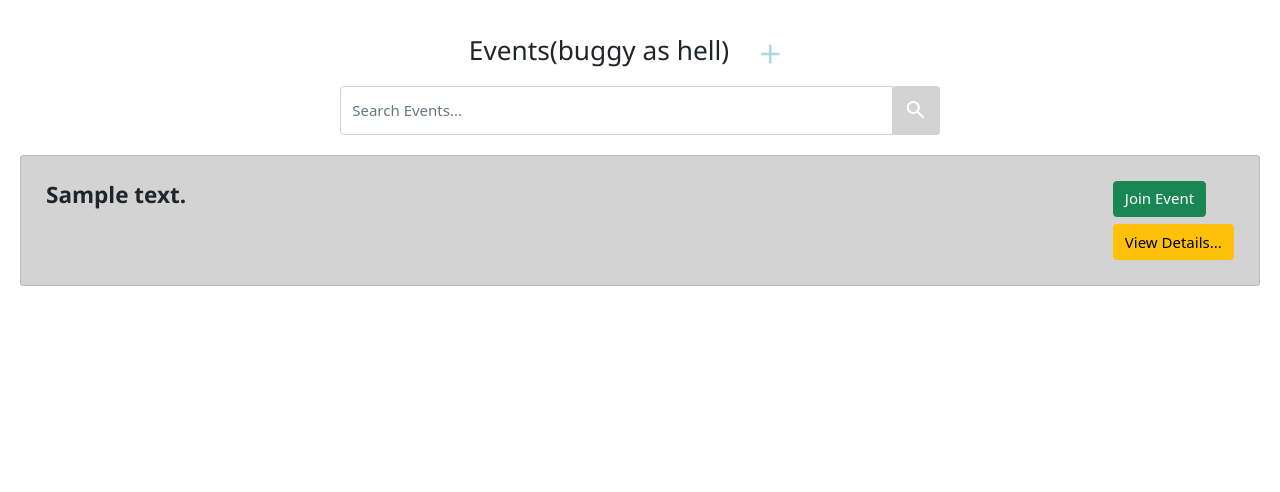
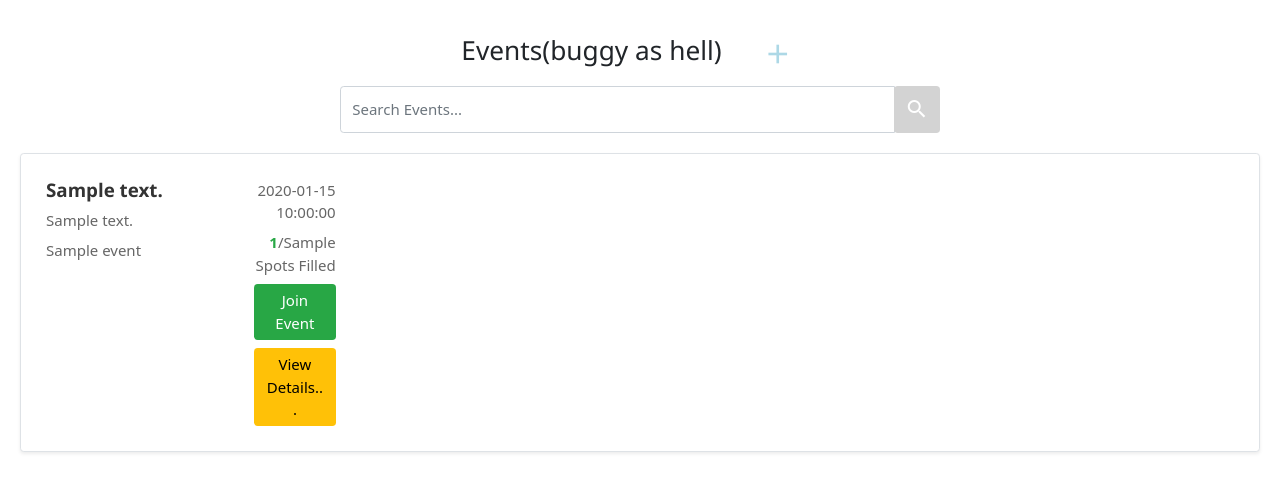
Before and after one commit to jrp9pte/UniMeet_Frontend, a PHP site: page /events_page/events.php in a window 1280 px wide. Shown: the part 66-558 px from the top of the page. Run offline with PHP 8.4, Linux system fonts and the light colour scheme; the visitor is signed in with stand-in values (Sample User, id 1); tables that the repository leaves empty or names only in its code hold one stand-in row (values such as "Sample post").

Commit message:
more changes for events

```diff
--- a/um_site/database/unimeet-db.php
+++ b/um_site/database/unimeet-db.php
@@ -697,10 +697,10 @@
 
 // 38 UpdateClubCategory(club_id, club_category):
 // No sql just use AddclubCategory and RemoveClubCategory
-function updateClubCategory($club_id, $club_category){
-    removeClubCategory($club_id, $club_category);
-    addClubCategory($club_id, $club_category);
-}
+// function updateClubCategory($club_id, $club_category){
+//     removeClubCategory($club_id, $club_category);
+//     addClubCategory($club_id, $club_category);
+// }
 
 //39 UpdateEventCategory(event_id, list_event_category):
 // No sql just use AddEventCategory and RemoveEventCategory
@@ -746,7 +746,16 @@
     $statement->execute();
     $result = $statement->fetch();
     $statement->closeCursor();
-    return $result > 0;
+    return $result[0] > 0;
 }
 
-?>
+function getEventCurrentCapacity($event_id){
+    global $db;
+    $query = "SELECT COUNT(*) FROM reservations WHERE event_id = :event_id";
+    $statement = $db->prepare($query);
+    $statement->bindValue(':event_id', $event_id);
+    $statement->execute();
+    $result = $statement->fetch();
+    $statement->closeCursor();
+    return $result[0];
+}
--- a/um_site/events_page/events.php
+++ b/um_site/events_page/events.php
@@ -40,19 +40,22 @@
 
 <!DOCTYPE html>
 <html>
+
 <head>
     <meta charset="utf-8">
     <meta http-equiv="X-UA-Compatible" content="IE=edge">
     <meta name="viewport" content="width=device-width, initial-scale=1">
     <meta name="author" content="Upsorn Praphamontripong">
-  <meta name="description" content="Maintenance request form, a small/toy web app for ISP homework assignment, used by CS 3250 (Software Testing)">
+    <meta name="description"
+        content="Maintenance request form, a small/toy web app for ISP homework assignment, used by CS 3250 (Software Testing)">
     <meta name="keywords" content="CS 3250, Upsorn, Praphamontripong, Software Testing">
     <link rel="icon" href="https://www.cs.virginia.edu/~up3f/cs3250/images/st-icon.png" type="image/png" />
 
     <title>UniMeet</title>
     <link href="https://cdn.jsdelivr.net/npm/@mdi/font/css/materialdesignicons.min.css" rel="stylesheet">
     <link rel="stylesheet" href="https://www.w3schools.com/w3css/4/w3.css">
-  <link href="https://cdn.jsdelivr.net/npm/bootstrap@5.1.3/dist/css/bootstrap.min.css" rel="stylesheet" integrity="sha384-1BmE4kWBq78iYhFldvKuhfTAU6auU8tT94WrHftjDbrCEXSU1oBoqyl2QvZ6jIW3" crossorigin="anonymous">
+    <link href="https://cdn.jsdelivr.net/npm/bootstrap@5.1.3/dist/css/bootstrap.min.css" rel="stylesheet"
+        integrity="sha384-1BmE4kWBq78iYhFldvKuhfTAU6auU8tT94WrHftjDbrCEXSU1oBoqyl2QvZ6jIW3" crossorigin="anonymous">
     <link rel="stylesheet" href="../unimeet.css">
 </head>
 
@@ -70,34 +73,53 @@
             </div>
             <form action="clubs.php" method="post" class="search-bar">
                 <div class="input-group mb-3">
-        <input type="text" name="search-filter" class="form-control" placeholder="Search Events..." aria-label="Search Events..." aria-describedby="button-addon2">
+                    <input type="text" name="search-filter" class="form-control" placeholder="Search Events..."
+                        aria-label="Search Events..." aria-describedby="button-addon2">
                     <div class="input-group-append">
-          <button class="btn search-button" type="submit" name="search-button" value="Search" id="button-addon2"><i class="mdi mdi-magnify search-icon"></i></button>
+                        <button class="btn search-button" type="submit" name="search-button" value="Search"
+                            id="button-addon2"><i class="mdi mdi-magnify search-icon"></i></button>
                     </div>
                 </div>
             </form>
             <!-- <?php echo "hi"?> -->
             <?php foreach ($list_of_events as $event_info): ?>
-    <div class="card">
-      <div class="card-body d-flex justify-content-between">
-        <div>
-          <!-- <?php echo "hi"?> -->
-          <h4 class="card-title event-name"><?php echo $event_info['event_description']?></h4>
-          <!-- <h6 class="card-subtitle mb-2"><?php echo $event_info['event_name']?></h6> -->
+            <?php $json = json_encode(getEventCurrentCapacity($event_info['event_id']), JSON_PRETTY_PRINT);
+            echo "<script>
+            console.log($json);
+            </script>"; ?>
+            <div class="card mb-3">
+                <div class="card-body">
+                    <div class="row">
+                        <div class="col-md-8">
+                            <h4 class="card-title"><?php echo $event_info['event_description']; ?></h4>
+                            <p class="card-text"><?php echo $event_info['address']; ?></p>
+                            <p class="card-text"><?php echo $event_info['club_name']; ?></p>
                         </div>
-        <div>
+
+                        <div class="col-md-4 text-right">
+                            <p class="card-text"><?php echo $event_info['event_time']; ?></p>
+                            <p class="card-text"><span
+                                    class="spots-remaining"><?php echo getEventCurrentCapacity($event_info['event_id']); ?></span>/<?php echo ($event_info['capacity']); ?>
+                                Spots Filled</p>
+
                             <?php if (in_array($event_info['event_id'], $list_of_user_event_ids)): ?>
-            <form action="clubs.php" method="post">
-              <button type="submit" name="leave-button" value="Leave" class="btn btn-danger d-block mb-2">Leave Event</button>
-              <input type="hidden" name="club_id" value="<?php echo $club_info['club_id']; ?>" />
+                            <form action="events.php" method="post">
+                                <button type="submit" name="leave-button" value="Leave"
+                                    class="btn btn-danger d-block mb-2">Leave Event</button>
+                                <input type="hidden" name="event_id" value="<?php echo $event_info['event_id']; ?>" />
                             </form>
                             <?php else: ?>
                             <form action="events.php" method="post">
-              <button type="submit" name="join-button" value="Join" class="btn btn-success d-block mb-2">Join Event</button>
+                                <button type="submit" name="join-button" value="Join"
+                                    class="btn btn-success d-block mb-2">Join Event</button>
                                 <input type="hidden" name="event_id" value="<?php echo $event_info['event_id']; ?>" />
                             </form>
                             <?php endif; ?>
-          <a href="event-details.php?event_id=<?php echo $event_info['event_id'] ?>" class="btn btn-warning d-block">View Details...</a>
+                            <a href="event-details.php?event_id=<?php echo $event_info['event_id'] ?>"
+                                class="btn btn-warning d-block">View Details...</a>
+
+                        </div>
+
                     </div>
                 </div>
             </div>
@@ -108,12 +130,15 @@
 
 
 
-<br/><br/>
+    <br /><br />
 
 
 
     <!-- <script src='maintenance-system.js'></script> -->
-<script src="https://cdn.jsdelivr.net/npm/bootstrap@5.1.3/dist/js/bootstrap.bundle.min.js" integrity="sha384-ka7Sk0Gln4gmtz2MlQnikT1wXgYsOg+OMhuP+IlRH9sENBO0LRn5q+8nbTov4+1p" crossorigin="anonymous"></script>
+    <script src="https://cdn.jsdelivr.net/npm/bootstrap@5.1.3/dist/js/bootstrap.bundle.min.js"
+        integrity="sha384-ka7Sk0Gln4gmtz2MlQnikT1wXgYsOg+OMhuP+IlRH9sENBO0LRn5q+8nbTov4+1p" crossorigin="anonymous">
+    </script>
 
 </body>
+
 </html>
--- a/um_site/unimeet.css
+++ b/um_site/unimeet.css
@@ -79,19 +79,16 @@
   margin-right: 10px;
 }
 
-.card {
+/* .card {
   background-color: lightgray;
   padding: 10px;
   margin: 20px;
-}
+} */
 
 .event-name {
   font-weight: bold;
 }
 
-.card-time {
-  font-style: italic;
-}
 
 .card-right-col {
   margin-right: 10px;
@@ -137,6 +134,164 @@
   color: white;
 }
 
+
+/* new */
+
+.mr-3 {
+  margin-right: 1rem;
+}
+
+.mb-2 {
+  margin-bottom: 0.5rem;
+}
+
+.mb-3 {
+  margin-bottom: 1rem;
+}
+
+.mb-4 {
+  margin-bottom: 1.5rem;
+}
+
+.text-center {
+  text-align: center;
+}
+
+.text-right {
+  text-align: right;
+}
+
+.card {
+  background-color: white;
+  border: 1px solid #dee2e6;
+  border-radius: 0.25rem;
+  box-shadow: 0 0.125rem 0.25rem rgba(0, 0, 0, 0.075);
+  margin: 20px;
+  padding: 10px;
+  transition: box-shadow 0.3s ease-in-out;
+}
+
+.card:hover {
+  box-shadow: 0 0.5rem 1rem rgba(0, 0, 0, 0.15);
+}
+
+.card-title {
+  color: #333;
+  font-size: 1.25rem;
+  font-weight: bold;
+  margin-bottom: 0.5rem;
+}
+
+.card-text {
+  color: #666;
+  margin-bottom: 0.5rem;
+}
+
+.card-body {
+  display: flex;
+  justify-content: space-between;
+  align-items: center;
+}
+
+.card-time,
 .details-club {
   font-style: italic;
 }
+
+/* Buttons */
+.btn {
+  border: none;
+  border-radius: 0.25rem;
+  padding: 0.375rem 0.75rem;
+  font-size: 1rem;
+  line-height: 1.5;
+  transition: color 0.15s ease-in-out, background-color 0.15s ease-in-out, border-color 0.15s ease-in-out, box-shadow 0.15s ease-in-out;
+}
+
+.btn-success {
+  color: #fff;
+  background-color: #28a745;
+  border-color: #28a745;
+}
+
+.btn-success:hover {
+  background-color: #218838;
+  border-color: #1e7e34;
+}
+
+.btn-danger {
+  color: #fff;
+  background-color: #dc3545;
+  border-color: #dc3545;
+}
+
+.btn-danger:hover {
+  background-color: #c82333;
+  border-color: #bd2130;
+}
+
+/* Form and Search Styles */
+.search-bar {
+  margin: 0 auto;
+  max-width: 600px;
+}
+
+.search-button {
+  background-color: lightgray;
+}
+
+.search-icon {
+  font-size: 24px;
+  color: white;
+}
+
+.form-group {
+  text-align: left;
+}
+
+.form-container {
+  padding: 50px;
+}
+
+/* Other Specific Styles */
+.disabled {
+  background-color: lightgray;
+  color: silver;
+  border-radius: 4px;
+  padding: 4px 10px;
+}
+
+.enabled {
+  background-color: black;
+  color: white;
+  border-radius: 4px;
+  padding: 4px 10px;
+}
+
+.smallbr {
+  font-size: 15%;
+  display: block;
+}
+
+.msg,
+.cofm-msg {
+  font-style: italic;
+}
+
+.msg {
+  color: crimson;
+}
+
+.cofm-msg {
+  color: darkgreen;
+}
+
+.need-attention {
+  border: 1px solid crimson;
+}
+
+/* Spots Remaining */
+.spots-remaining {
+  color: #28a745;
+  font-weight: bold;
+}
```
Also changed, not shown: README.md. Lines whose indentation alone changed are shown as unchanged.
